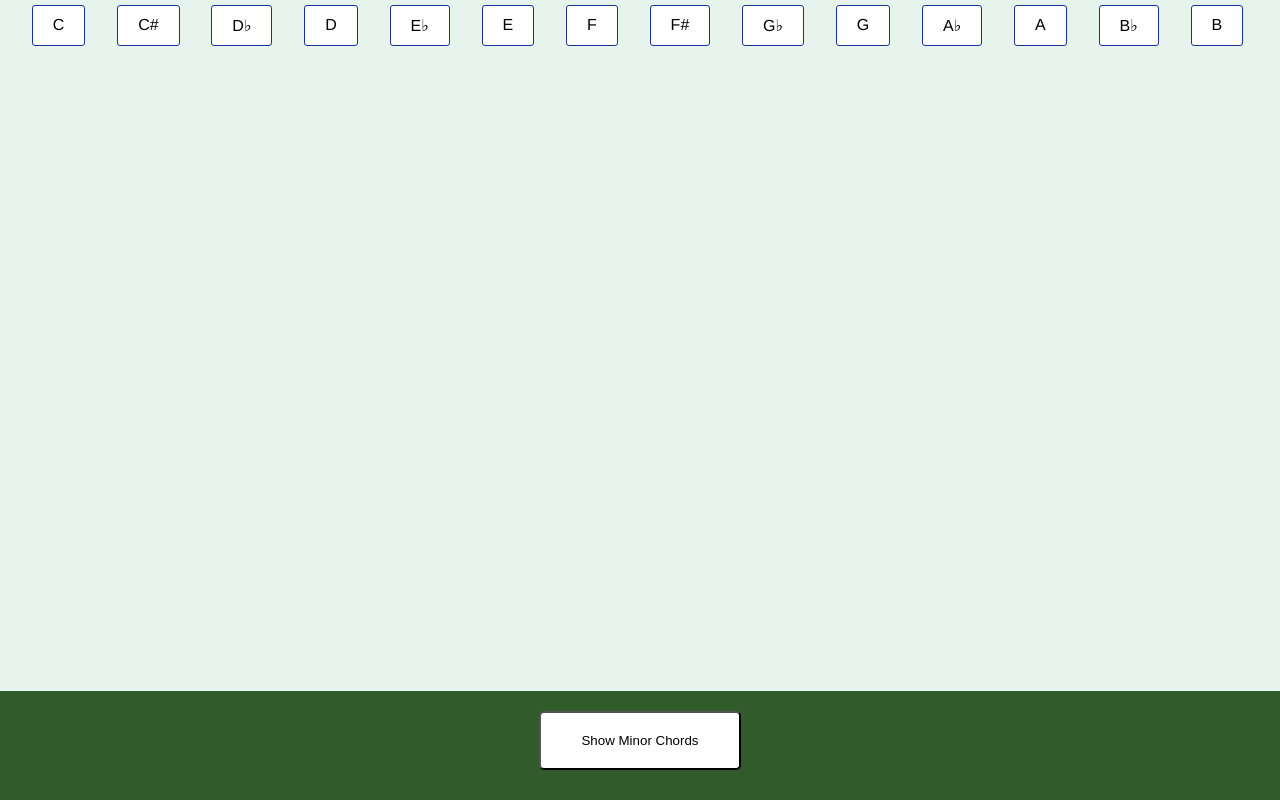
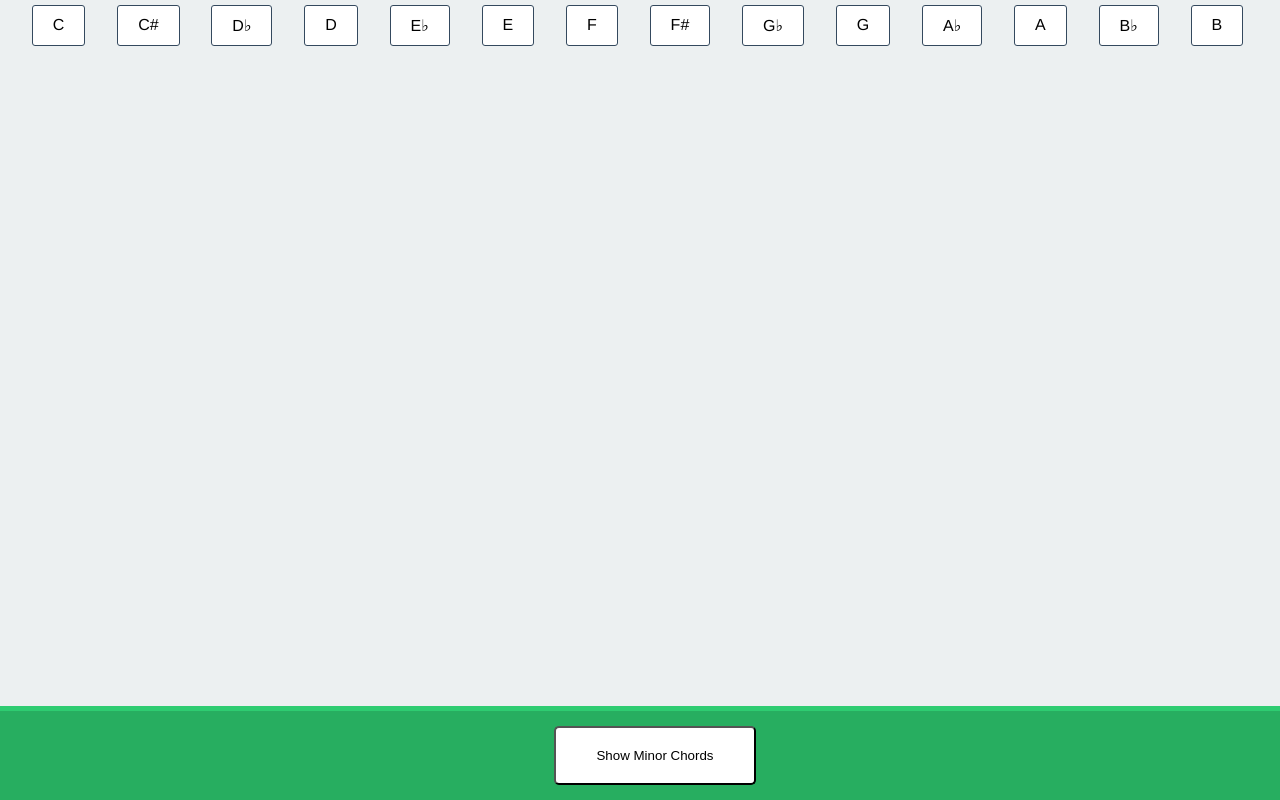
Before and after one commit to zedaenious/chord-keys, a React app: page / in a window 1280 px wide. Built offline with nearby package versions, Linux system fonts and the light colour scheme.

Commit message:
v1.1.7: update styles to consistent pallette

```diff
--- a/src/less/chord-picker.less
+++ b/src/less/chord-picker.less
@@ -9,21 +9,21 @@ ul {
 }
 
 .chord {
-	border: 1px solid #19329E;
+	border: 1px solid @wetasphalt;
 	padding: 10px 20px;
 	margin: 0 5px 10px 0;
 	border-radius: 3px;
-	background-color: #fff;
+	background-color: @white;
 	cursor: default;
 
 	&:hover {
-		background-color: #3270E3;
-		color: #fff;
+		background-color: @emerald;
+		color: @white;
 		cursor: pointer;
 	}
 
 	&.selected {
-		background-color: #3270E3;
-		color: #fff;
+		background-color: @emerald;
+		color: @white;
 	}
 }
--- /dev/null
+++ b/src/less/color-tokens.less
@@ -0,0 +1,20 @@
+@white: #fff;
+@black: #000;
+
+@gray: #ecf0f1;
+@darkgray: #bdc3c7;
+
+@turquoise: #1abc9c;
+@greensea: #16a085;
+
+@emerald: #2ecc71;
+@darkemerald: #27ae60;
+
+@skyblue: #3498db;
+@darkskyblue: #2980b9;
+
+@amethyst: #9b59b6;
+@darkamethyst: #8e44ad;
+
+@wetasphalt: #34495e;
+@midnightblue: #2c3e50;
--- a/src/less/site.less
+++ b/src/less/site.less
@@ -12,7 +12,7 @@ body {
 		margin: 0;
 		padding: 0;
 		align-self: center;
-		background-color: #e7f4ed;
+		background-color: @gray;
 	}
 }
 
@@ -20,16 +20,17 @@ body {
 	position: fixed;
 	bottom: 0;
 	left: 0;
-	background-color: #315B2A;
+	background-color: @darkemerald;
+	border-top: 5px solid @emerald;
 	width: 100%;
 	text-align: center;
-	padding: 20px 0 30px;
+	padding: 15px;
 
 	button {
 		margin: 0 auto;
 		padding: 20px 40px;
 		border-radius: 5px;
-		background-color: #fff;
-		color: #000;
+		background-color: @white;
+		color: @black;
 	}
 }
--- a/src/main.less
+++ b/src/main.less
@@ -1,3 +1,4 @@
+@import 'less/color-tokens.less';
 @import 'less/site.less';
 @import 'less/flex.less';
 @import 'less/notes.less';
```
